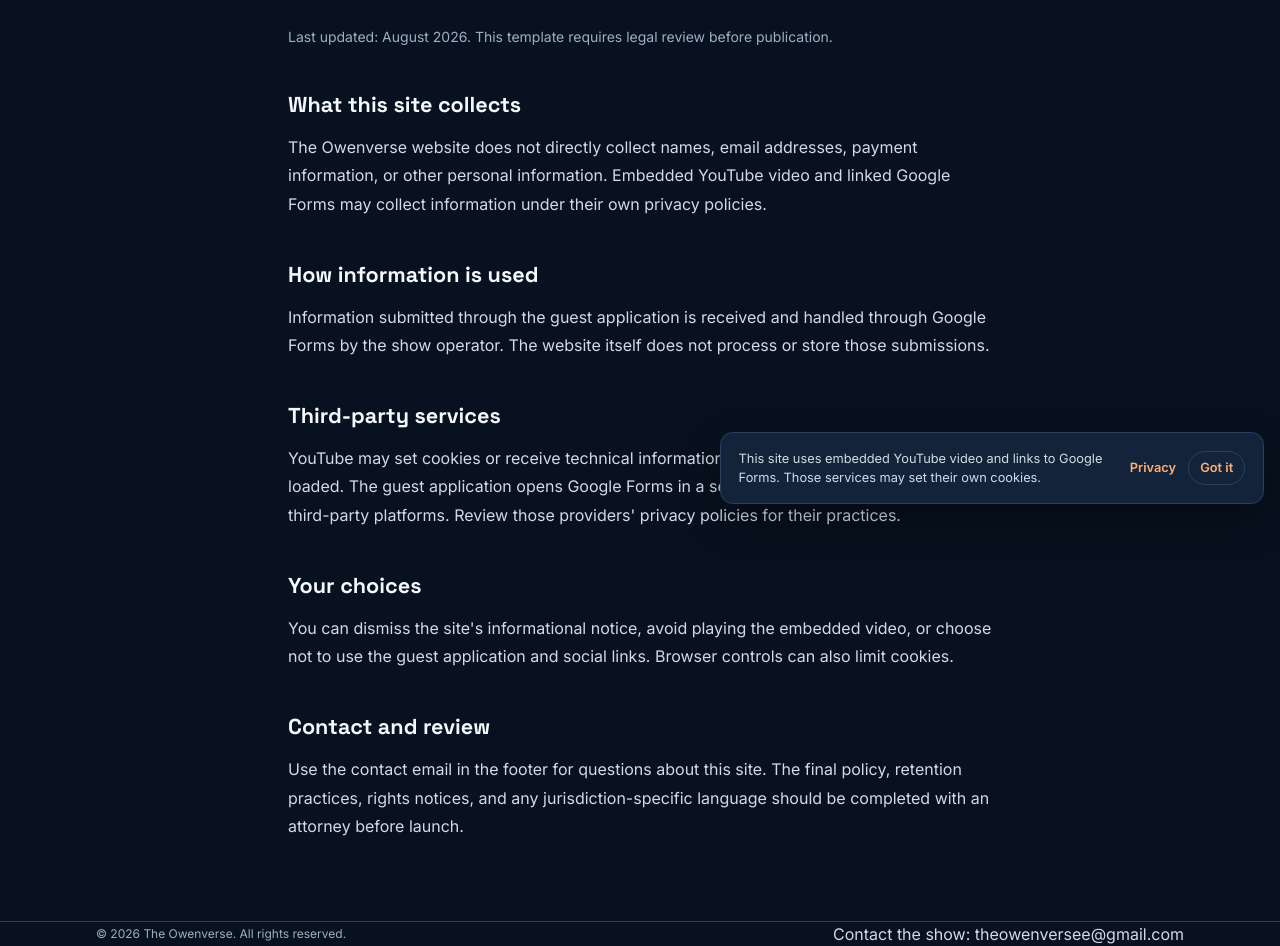
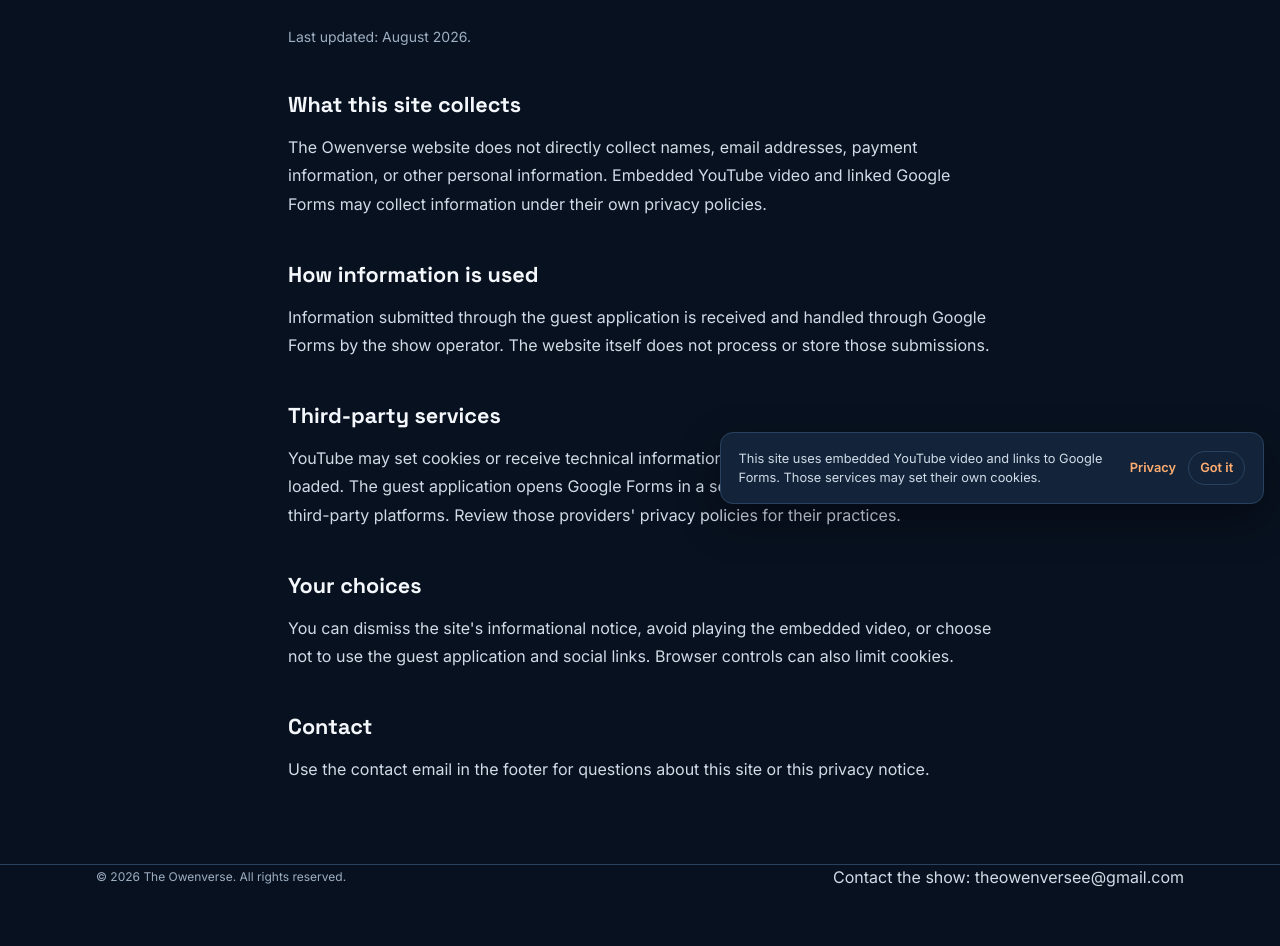
Before and after one commit to caseopsr42-arch/Owenverse-Website, a website: page privacy.html in a window 1280 px wide. Shown: the part 280-1226 px from the top of the page. After the commit the page ends 1169 px from the top, so only its background shows below. Drawn offline with Linux system fonts and the light colour scheme.

Commit message:
Finalize privacy and terms copy

```diff
--- a/privacy.html
+++ b/privacy.html
@@ -23,15 +23,14 @@
     </div>
   </header>
   <main id="main-content" class="max-w-3xl mx-auto px-5 sm:px-8 py-20 legal-page">
-    <!-- TODO: have an attorney review before this goes live. This page is a template, not legal advice. -->
     <p class="pill mb-4">Privacy</p>
     <h1 class="font-display text-6xl text-white leading-none mb-8">PRIVACY NOTICE</h1>
-    <p class="text-sm mb-10" style="color: var(--grey);">Last updated: August 2026. This template requires legal review before publication.</p>
+    <p class="text-sm mb-10" style="color: var(--grey);">Last updated: August 2026.</p>
     <section><h2>What this site collects</h2><p>The Owenverse website does not directly collect names, email addresses, payment information, or other personal information. Embedded YouTube video and linked Google Forms may collect information under their own privacy policies.</p></section>
     <section><h2>How information is used</h2><p>Information submitted through the guest application is received and handled through Google Forms by the show operator. The website itself does not process or store those submissions.</p></section>
     <section><h2>Third-party services</h2><p>YouTube may set cookies or receive technical information when an embedded video is loaded. The guest application opens Google Forms in a separate service. Social links open third-party platforms. Review those providers' privacy policies for their practices.</p></section>
     <section><h2>Your choices</h2><p>You can dismiss the site's informational notice, avoid playing the embedded video, or choose not to use the guest application and social links. Browser controls can also limit cookies.</p></section>
-    <section><h2>Contact and review</h2><p>Use the contact email in the footer for questions about this site. The final policy, retention practices, rights notices, and any jurisdiction-specific language should be completed with an attorney before launch.</p></section>
+    <section><h2>Contact</h2><p>Use the contact email in the footer for questions about this site or this privacy notice.</p></section>
   </main>
   <footer class="border-t" style="border-color: var(--border);"><div class="max-w-6xl mx-auto px-5 sm:px-8 py-8 flex flex-col sm:flex-row items-center justify-between gap-4"><span class="text-xs" style="color: var(--grey);">&copy; <span data-year></span> The Owenverse. All rights reserved.</span><a href="mailto:theowenversee@gmail.com" class="footer-email">Contact the show: theowenversee@gmail.com</a></div></footer>
   <script src="js/main.js?v=20260819"></script>
```
Also changed, not shown: terms.html (+2 -3 lines), README.md.
